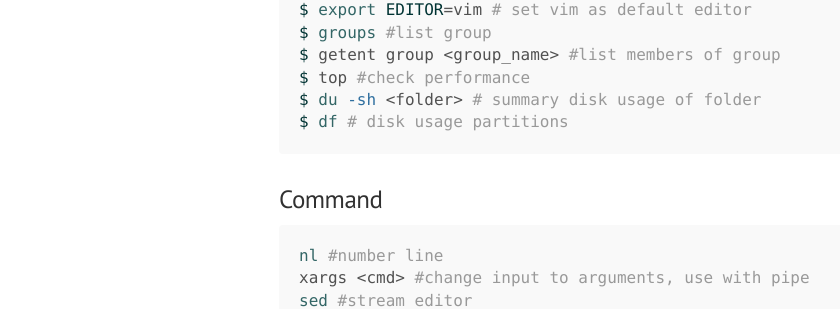
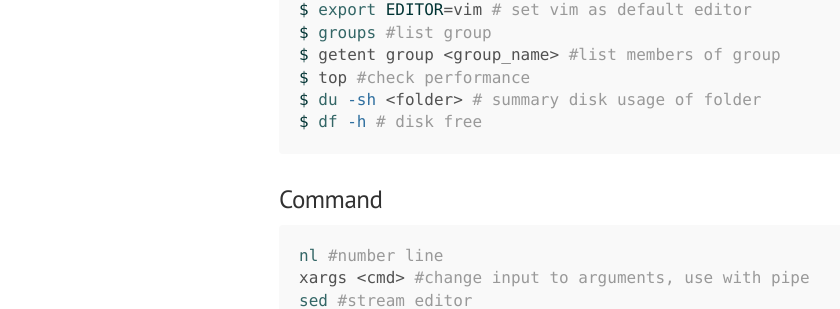
Before and after one commit to ibotdotout/ibotdotout.github.io, a Jekyll site: the page built from _posts/2014-06-27-unix.md, in a window 1280 px wide and 900 px high. Shown: the part 416-725 px from the top of the window, without its empty margins (1-841 px from the left). Built offline with Jekyll 4.4.1, drawn with Linux system fonts in a browser that asks for light colours; Markdown is read by kramdown in place of the engine named in the settings; some of the changed text lies outside the part shown.

Commit message:
add disk usage ref

````diff
--- a/_posts/2014-06-27-unix.md
+++ b/_posts/2014-06-27-unix.md
@@ -18,7 +18,7 @@ $ groups #list group
 $ getent group <group_name> #list members of group
 $ top #check performance
 $ du -sh <folder> # summary disk usage of folder
-$ df # disk usage partitions
+$ df -h # disk free
 ```
 
 
````
Also changed, not shown: other parts of _posts/2014-06-27-unix.md (+1 -0 lines).
